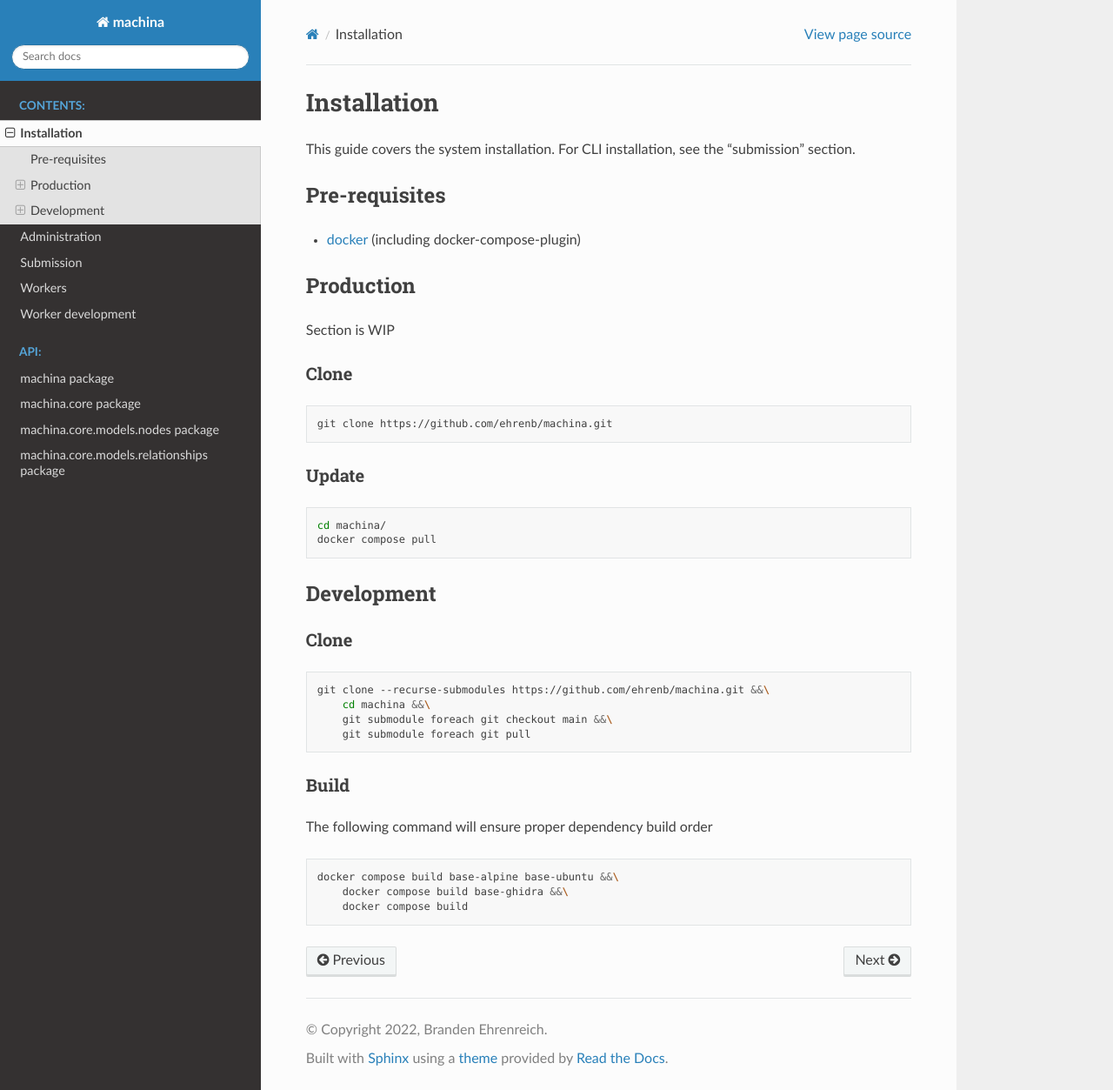
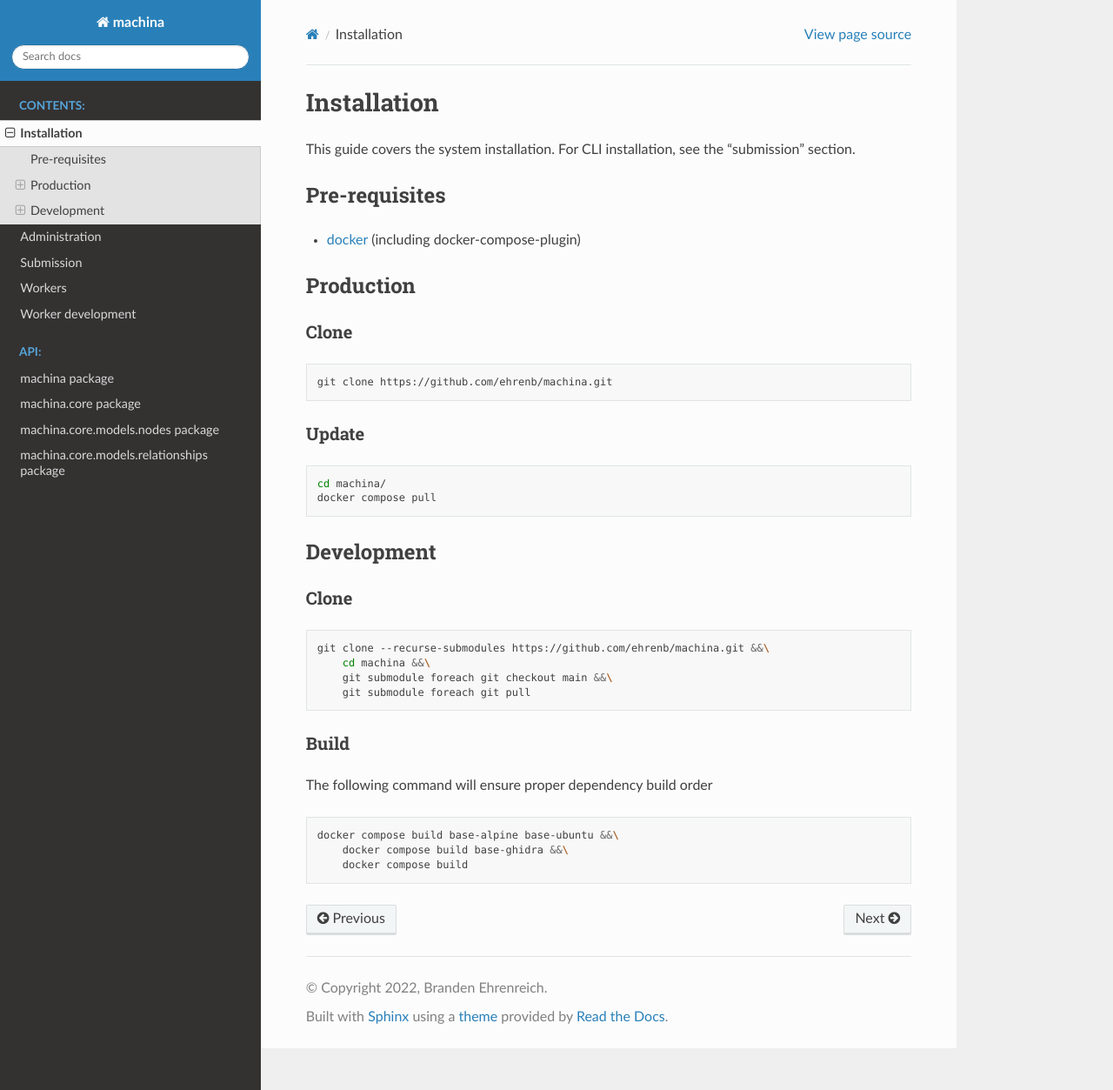
Before and after one commit to ehrenb/machina-docs, a Sphinx documentation site: the page built from docs/source/installation.rst, in a window 1280 px wide and 1253 px high. Shown: the whole window at 87% size. Built offline with Sphinx 7.4.7 and the Read the Docs theme 2.0.0, drawn with Linux system fonts in a browser that asks for light colours.

Commit message:
remove WIP

```diff
--- a/docs/source/administration.rst
+++ b/docs/source/administration.rst
@@ -6,8 +6,6 @@ Management
 
 Production
 ++++++++++
-
-Section is WIP
 
 Update
 ~~~~~~~~~~~~~
--- a/docs/source/installation.rst
+++ b/docs/source/installation.rst
@@ -10,8 +10,6 @@ Pre-requisites
 
 Production
 -----------------------------------
-
-Section is WIP
 
 Clone
 ++++++++++
```
